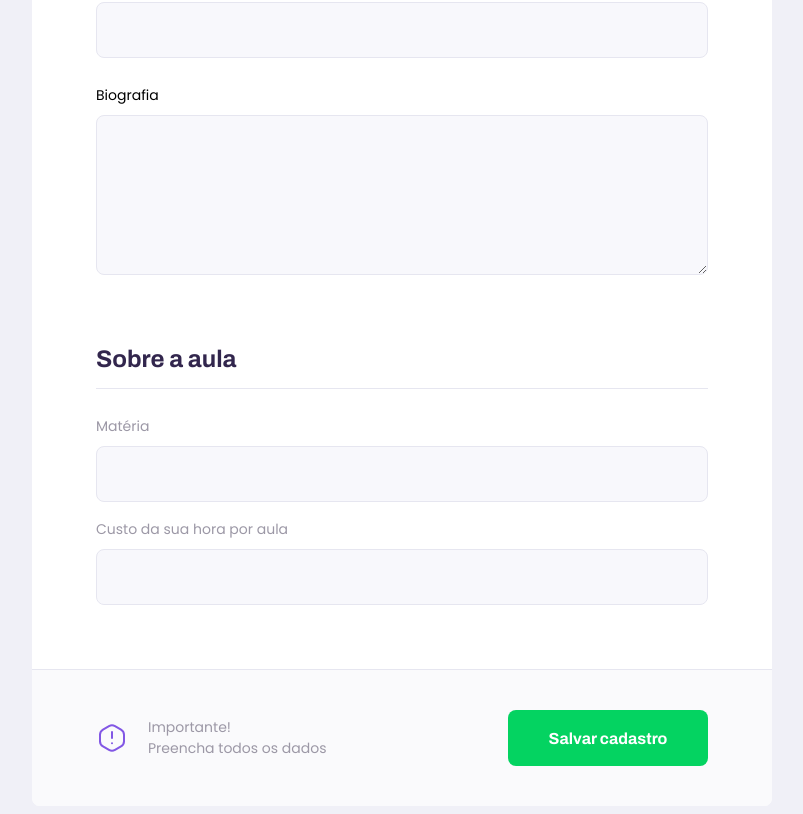
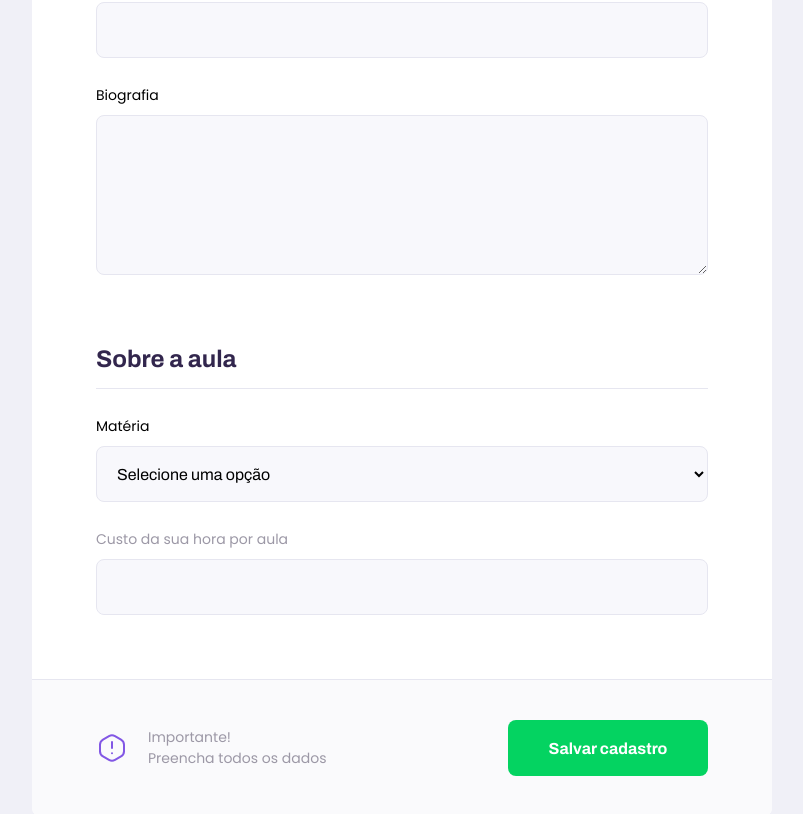
Before and after one commit to DiegoRamires/proffy-web, a React (Create React App) app: page /give-classes in a window 1280 px wide. Shown: the part 676-1490 px from the top of the page, without its empty margins (238-1041 px from the left). Built offline with nearby package versions, Linux system fonts and the light colour scheme.

Commit message:
add: create select component and insert into teacherForm

```diff
--- /dev/null
+++ b/src/components/Select/index.tsx
@@ -0,0 +1,34 @@
+import React, { SelectHTMLAttributes } from "react";
+
+import "./styles.css";
+
+interface SelectProps extends SelectHTMLAttributes<HTMLSelectElement> {
+  label: string;
+  name: string;
+  options: Array<{
+    value: string;
+    label: string;
+  }>;
+}
+
+const Select: React.FC<SelectProps> = ({ name, label, options, ...rest }) => {
+  return (
+    <div className='select-block'>
+      <label htmlFor={name}>{label}</label>
+      <select id={name} {...rest}>
+        <option value='' disabled selected hidden>
+          Selecione uma opção
+        </option>
+        {options.map((option) => {
+          return (
+            <option key={option.value} value={option.value}>
+              {option.label}
+            </option>
+          );
+        })}
+      </select>
+    </div>
+  );
+};
+
+export default Select;
--- /dev/null
+++ b/src/components/Select/styles.css
@@ -0,0 +1,33 @@
+.select-block {
+  position: relative;
+}
+
+.select-block + .select-block {
+  margin-top: 1.4rem;
+}
+
+.select-block label {
+  font-size: 1.4rem;
+}
+
+.select-block select {
+  width: 100%;
+  height: 5.6rem;
+  margin-top: 0.8rem;
+  border-radius: 0.8rem;
+  background: var(--color-input-background);
+  border: 1px solid var(--color-line-in-white);
+  padding: 0 1.6rem;
+  font: 1.6rem Archivo;
+}
+
+.select-block:focus-within::after {
+  content: "";
+  width: calc(100% - 3.2rem);
+  height: 2px;
+  background: var(--color-primary-light);
+  position: absolute;
+  left: 1.6rem;
+  right: 1.6rem;
+  bottom: 0;
+}
--- a/src/pages/TeacherForm/index.tsx
+++ b/src/pages/TeacherForm/index.tsx
@@ -5,6 +5,7 @@ import Input from "../../components/Input";
 
 import warningIcon from "../../assets/images/icons/warning.svg";
 import Textarea from "../../components/TextArea";
+import Select from "../../components/Select";
 
 import "./styles.css";
 
@@ -29,7 +30,22 @@ const TeacherForm: React.FC = () => {
         <fieldset>
           <legend>Sobre a aula</legend>
 
-          <Input name='subject' label='Matéria' />
+          <Select
+            name='subject'
+            label='Matéria'
+            options={[
+              { value: "Artes", label: "Artes" },
+              { value: "Biologia", label: "Biologia" },
+              { value: "Ciênicas", label: "Ciênicas" },
+              { value: "Educção Física", label: "Educção Física" },
+              { value: "Física", label: "Física" },
+              { value: "Geografia", label: "Geografia" },
+              { value: "História", label: "História" },
+              { value: "Matemática", label: "Matemática" },
+              { value: "Português", label: "Português" },
+              { value: "Química", label: "Química" },
+            ]}
+          />
           <Input name='cost' label='Custo da sua hora por aula' />
         </fieldset>
 
```
